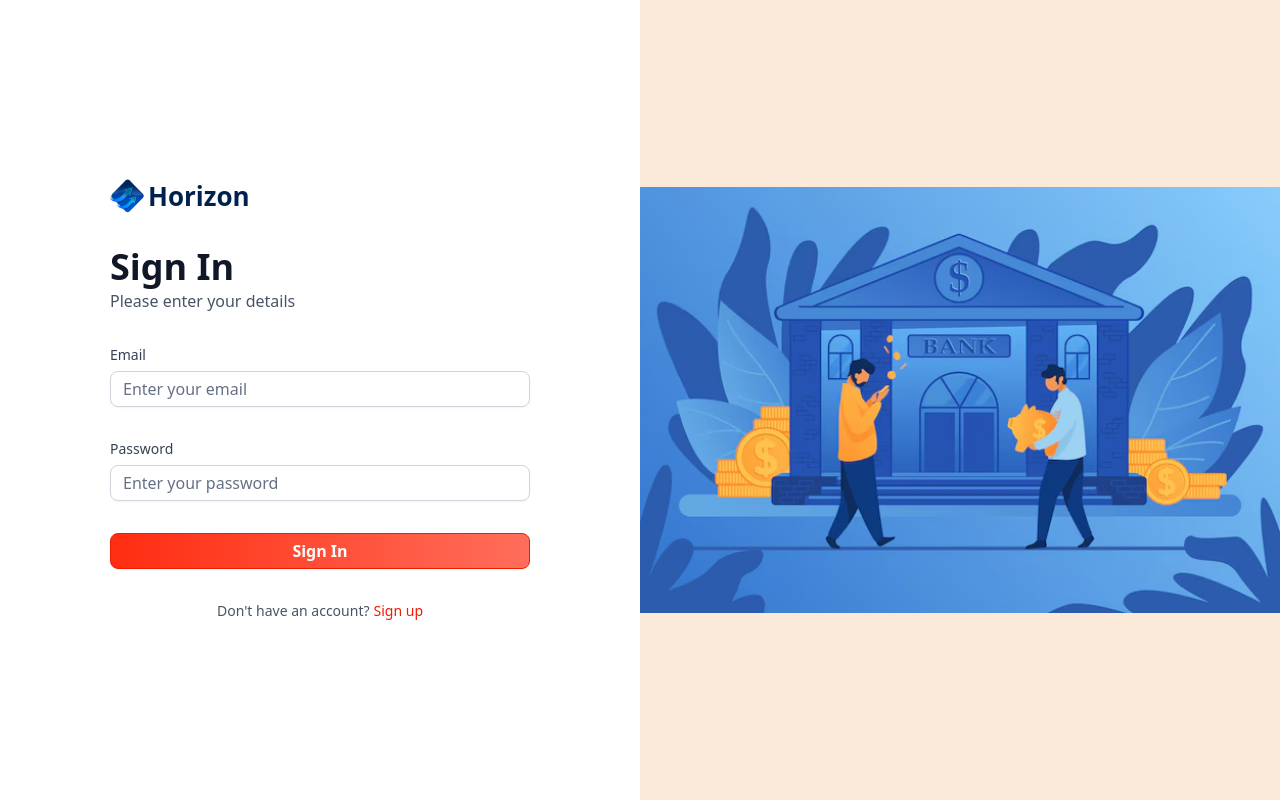
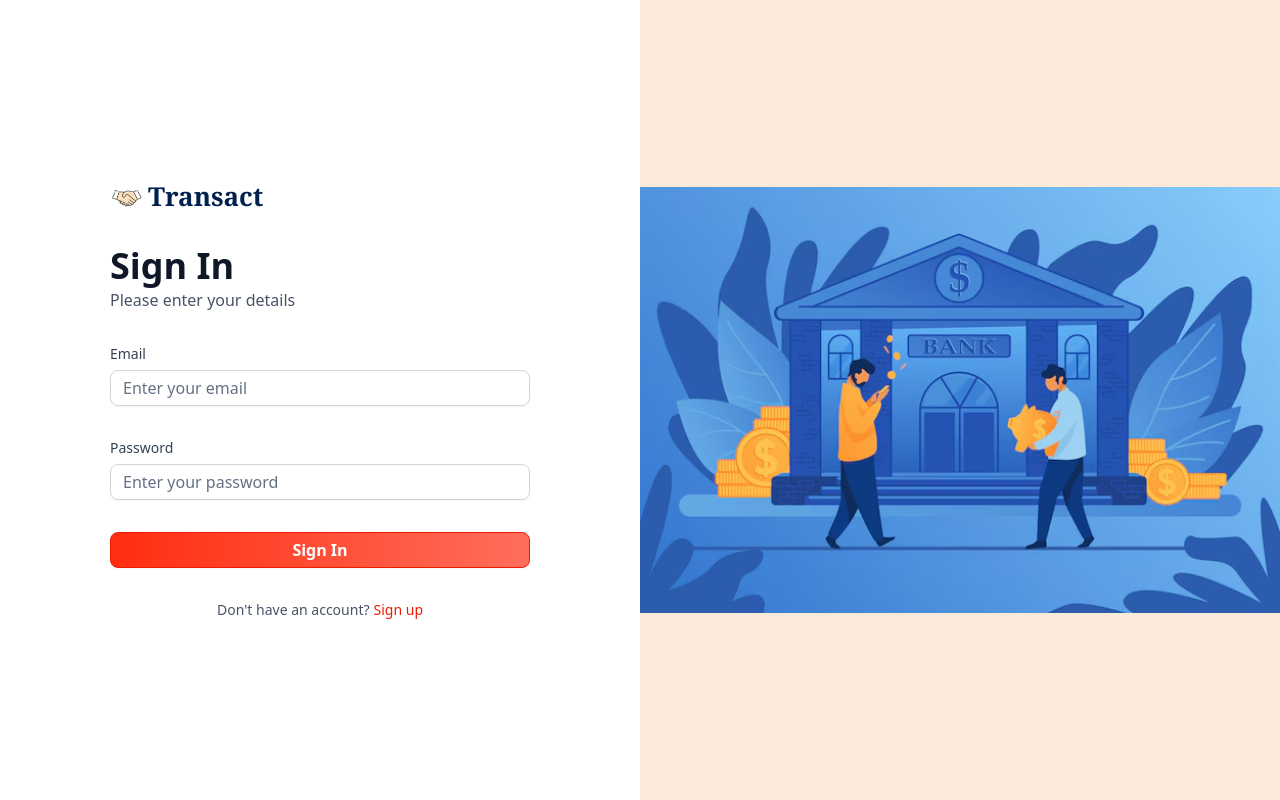
Before and after one commit to lotusbomb/Transact-Banking-App, a Next.js app: page /sign-in in a window 1280 px wide. Built offline with nearby package versions, Linux system fonts and the light colour scheme; what dwolla-v2, plaid would draw is missing.

Commit message:
change to sidebar and Auth form

```diff
--- a/components/AuthForm.tsx
+++ b/components/AuthForm.tsx
@@ -80,13 +80,13 @@ const AuthForm = ({ type }: { type: string }) => {
       <header className="flex flex-col gap-5 md:gap-8">
         <Link href="/" className="cursor-pointer flex items-center gap-1">
           <Image
-            src="/icons/logo.svg"
+            src="/icons/logo.png"
             width={34}
             height={34}
-            alt="Horizon logo"
+            alt="Transact logo"
           />
-          <h1 className="text-26 font-ibm-plex-serif font-bold text-black-1">
-            Horizon
+          <h1 className="text-26 font-noto-serif font-bold text-black-1">
+            Transact
           </h1>
         </Link>
 
--- a/components/Sidebar.tsx
+++ b/components/Sidebar.tsx
@@ -22,7 +22,7 @@ const Sidebar = ({ user }: SidebarProps) => {
             alt="Transact logo"
             className="size-[24px] max-xl:size-14"
           />
-          <h1 className="sidebar-logo">Horizon</h1>
+          <h1 className="sidebar-logo">Transact</h1>
         </Link>
 
         {sidebarLinks.map((item) => {
```
